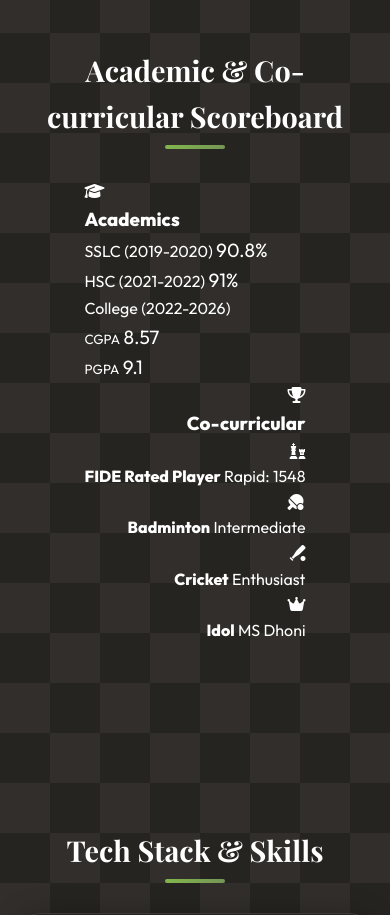
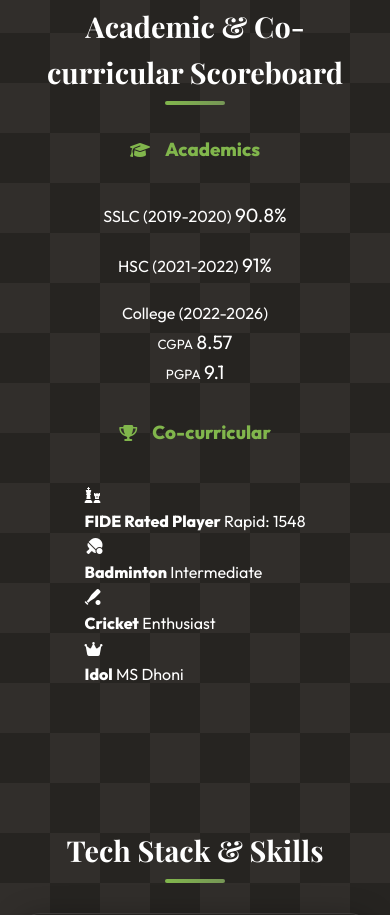
Before and after one commit to Dhannussh1/Portfolio, a plain HTML site: page index.html in a window 390 px wide. Shown: the part 2117-3032 px from the top of the page. Drawn offline with nearby package versions, Linux system fonts and the light colour scheme.

Commit message:
Finalize scoreboard design: centered Academics stack and 2x2 Co-curricular grid

```diff
--- a/index.html
+++ b/index.html
@@ -107,16 +107,16 @@
                         <i class="fas fa-graduation-cap"></i>
                         <h3>Academics</h3>
                     </div>
-                    <div class="score-grid">
-                        <div class="score-item">
+                    <div class="score-stack">
+                        <div class="score-item centered">
                             <span class="score-label">SSLC (2019-2020)</span>
                             <span class="score-value highlight">90.8%</span>
                         </div>
-                        <div class="score-item">
+                        <div class="score-item centered">
                             <span class="score-label">HSC (2021-2022)</span>
                             <span class="score-value highlight">91%</span>
                         </div>
-                        <div class="score-item college-span">
+                        <div class="score-item centered">
                             <span class="score-label">College (2022-2026)</span>
                             <div class="college-scores">
                                 <div class="sub-score">
--- a/style.css
+++ b/style.css
@@ -458,7 +458,44 @@ a, button, .timeline-item, .dot, .recent-dot {
     color: var(--light-text);
 }
 
+.card-header {
+    display: flex;
+    align-items: center;
+    justify-content: center;
+    gap: 15px;
+    margin-bottom: 35px;
+    color: var(--primary-color);
+}
+
 /* Projects */
+.academics-container {
+    display: flex;
+    flex-direction: column;
+    gap: 60px;
+    max-width: 900px;
+    margin: 0 auto;
+}
+
+.score-stack {
+    display: flex;
+    flex-direction: column;
+    gap: 20px;
+    align-items: center;
+}
+
+.score-item.centered {
+    width: 100%;
+    max-width: 500px;
+    text-align: center;
+    align-items: center;
+}
+
+.score-item.centered .college-scores {
+    width: 100%;
+    justify-content: center;
+    gap: 40px;
+}
+
 .projects-container {
     display: grid;
     grid-template-columns: repeat(auto-fit, minmax(300px, 1fr));
@@ -1040,8 +1077,17 @@ footer {
     }
 
     /* Scoreboard Mobile */
-    .score-grid, .co-curricular-grid { grid-template-columns: 1fr; }
-    .college-span { grid-column: span 1; }
+    @media (max-width: 600px) {
+    .score-grid {
+        grid-template-columns: 1fr;
+    }
+    .co-curricular-grid {
+        grid-template-columns: repeat(2, 1fr);
+    }
+    .college-span {
+        grid-column: span 1;
+    }
+}
     .college-scores { flex-direction: column; gap: 10px; }
 
     /* Family Tree Mobile */
@@ -1146,21 +1192,23 @@ img { max-width: 100%; height: auto; }
         height: 42px;
     }
 
-    /* Academics Orientation Request */
+    /* Academics Orientation Reset */
     .academics-container .academic-card:nth-child(2) {
-        text-align: right;
+        text-align: center;
     }
 
     .academics-container .academic-card:nth-child(2) .card-header {
-        flex-direction: row-reverse;
+        flex-direction: row;
+        justify-content: center;
     }
 
     .academics-container .academic-card:nth-child(2) .co-item {
-        flex-direction: row-reverse;
+        flex-direction: row;
+        text-align: left;
     }
 
     .academics-container .academic-card:nth-child(2) .co-info {
-        align-items: flex-end;
+        align-items: flex-start;
     }
 }
 
```
